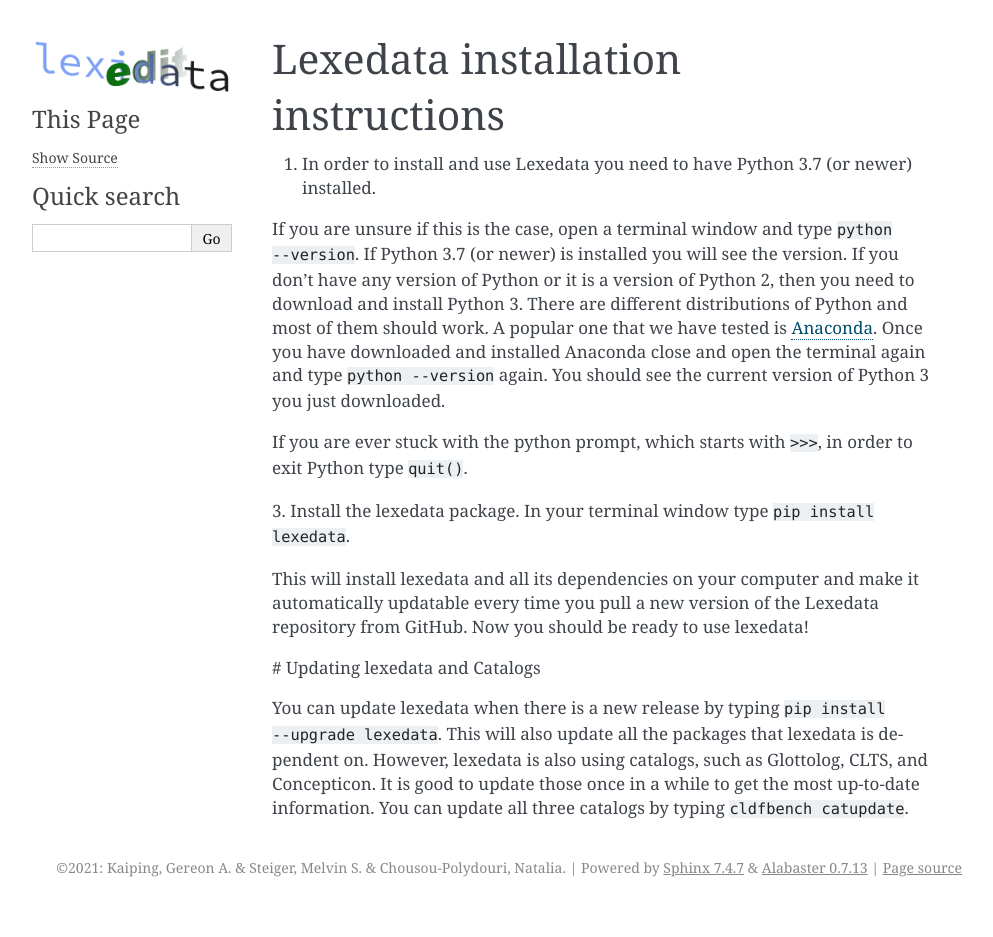
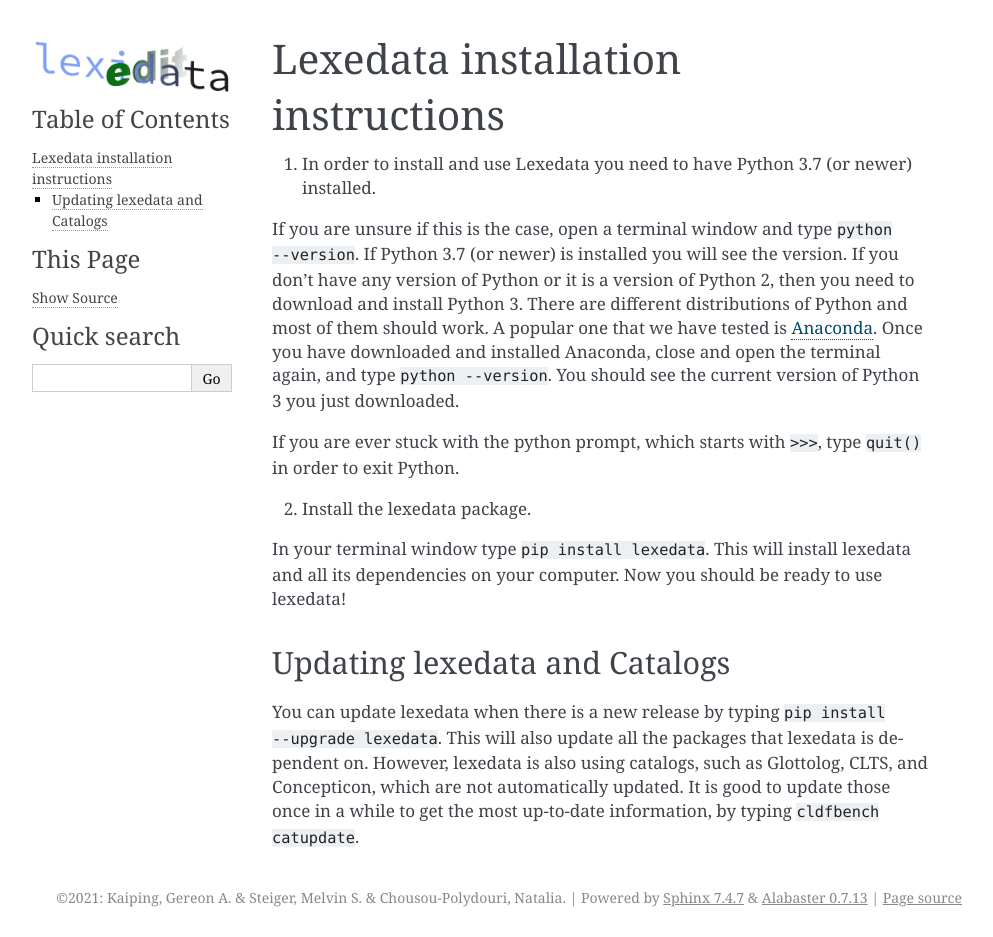
Before and after one commit to lexedata/lexedata, a Sphinx documentation site: the page built from docs/installation.rst, in a window 1280 px wide. Shown: the whole page, without its empty margins (148-1141 px from the left). Built offline with Sphinx 7.4.7, drawn with Linux system fonts in a browser that asks for light colours; before the commit the page ends 907 px from its top, so only the background shows below that.

Commit message:
minor edits and formatting

```diff
--- a/docs/installation.rst
+++ b/docs/installation.rst
@@ -9,20 +9,19 @@
 and install Python 3. There are different distributions of Python and most of
 them should work. A popular one that we have tested is
 `Anaconda <https://www.anaconda.com/products/individual>`_. Once you have
-downloaded and installed Anaconda close and open the terminal again and type
-``python --version`` again. You should see the current version of Python 3 you
+downloaded and installed Anaconda, close and open the terminal again, and type
+``python --version``. You should see the current version of Python 3 you
 just downloaded.
 
-If you are ever stuck with the python prompt, which starts with ``>>>``, in
-order to exit Python type ``quit()``.
+If you are ever stuck with the python prompt, which starts with ``>>>``, type ``quit()`` in
+order to exit Python.
 
-3. Install the lexedata package.
+2. Install the lexedata package.
+
 In your terminal window type ``pip install lexedata``.
+This will install lexedata and all its dependencies on your computer. Now you should be ready to use lexedata!
 
-This will install lexedata and all its dependencies on your computer and make it
-automatically updatable every time you pull a new version of the Lexedata
-repository from GitHub. Now you should be ready to use lexedata!
+Updating lexedata and Catalogs
+------------------------------
 
-# Updating lexedata and Catalogs
-
-You can update lexedata when there is a new release by typing ``pip install --upgrade lexedata``. This will also update all the packages that lexedata is dependent on. However, lexedata is also using catalogs, such as Glottolog, CLTS, and Concepticon. It is good to update those once in a while to get the most up-to-date information. You can update all three catalogs by typing ``cldfbench catupdate``.
+You can update lexedata when there is a new release by typing ``pip install --upgrade lexedata``. This will also update all the packages that lexedata is dependent on. However, lexedata is also using catalogs, such as Glottolog, CLTS, and Concepticon, which are not automatically updated. It is good to update those once in a while to get the most up-to-date information, by typing ``cldfbench catupdate``.
```
